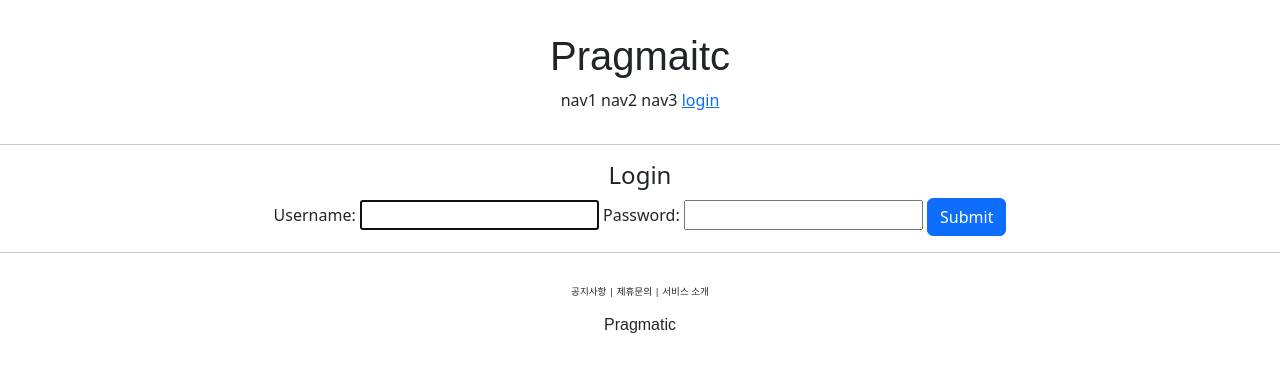
After one commit to ChoiYoungHa/pinterest, a Django app: page /account/login/ in a window 1280 px wide. The commit adds this page. Shown: the top 372 px of the page. Run offline with Django 4.2, Linux system fonts and the light colour scheme; some web fonts are replaced.

Commit message:
django course 22 class

```diff
--- a/pragmatic/accountapp/templates/accountapp/create.html
+++ b/pragmatic/accountapp/templates/accountapp/create.html
@@ -3,7 +3,7 @@
 {% block content %}
 
     <div style="text-align: center">
-        <form action="{% url 'accountapp:hello_world' %}" method="post">
+        <form action="{% url 'accountapp:create' %}" method="post">
             {% csrf_token %}
             {{ form }}
             <input type="submit" class="btn btn-primary">
--- /dev/null
+++ b/pragmatic/accountapp/templates/accountapp/login.html
@@ -0,0 +1,18 @@
+{% extends 'base.html' %}
+
+{% block content %}
+
+    <div style="text-align: center">
+        <div>
+            <h4>Login</h4>
+        </div>
+        <div>
+            <form action="" method="post">
+                {% csrf_token %}
+                {{form}}
+                <input type="submit" class="btn btn-primary">
+            </form>
+        </div>
+    </div>
+
+{% endblock %}
--- a/pragmatic/accountapp/urls.py
+++ b/pragmatic/accountapp/urls.py
@@ -1,3 +1,4 @@
+from django.contrib.auth.views import LoginView, LogoutView
 from django.urls import path
 from .views import hello_world, AccountCreateView
 
@@ -5,5 +6,9 @@ app_name = 'accountapp'
 
 urlpatterns = [
     path('hello_world/', hello_world, name='hello_world'),
+
+    path('login/', LoginView.as_view(template_name='accountapp/login.html'), name='login'),
+    path('logout/', LogoutView.as_view(), name='logout'),
+
     path('create/', AccountCreateView.as_view(), name='create'),
 ]
--- a/pragmatic/pragmatic/settings.py
+++ b/pragmatic/pragmatic/settings.py
@@ -13,6 +13,8 @@ https://docs.djangoproject.com/en/4.2/ref/settings/
 from pathlib import Path
 import environ
 import os
+
+from django.urls import reverse_lazy
 
 env = environ.Env(
     # set casting, default value
@@ -140,3 +142,6 @@ STATICFILES_DIRS = [
 # https://docs.djangoproject.com/en/4.2/ref/settings/#default-auto-field
 
 DEFAULT_AUTO_FIELD = 'django.db.models.BigAutoField'
+
+LOGIN_REDIRECT_URL = reverse_lazy('accountapp:hello_world')
+LOGOUT_REDIRECT_URL = reverse_lazy('accountapp:login')
--- a/pragmatic/templates/header.html
+++ b/pragmatic/templates/header.html
@@ -6,6 +6,14 @@
         <span>nav1</span>
         <span>nav2</span>
         <span>nav3</span>
-        <span>nav4</span>
+        {% if not user.is_authenticated %}
+        <a href="{% url 'accountapp:login' %}?next={{ request.path}}">
+            <span>login</span>
+        </a>
+        {% else %}
+        <a href="{% url 'accountapp:logout' %}?next={{ request.path }}">
+            <span>logout</span>
+        </a>
+        {% endif %}
     </div>
 </div>
```
